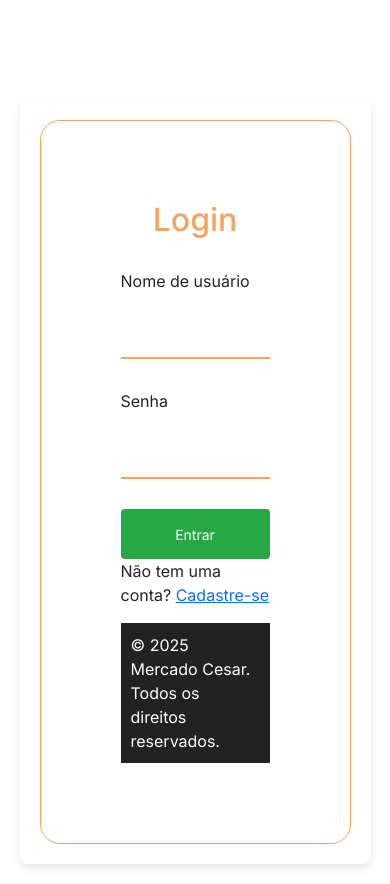
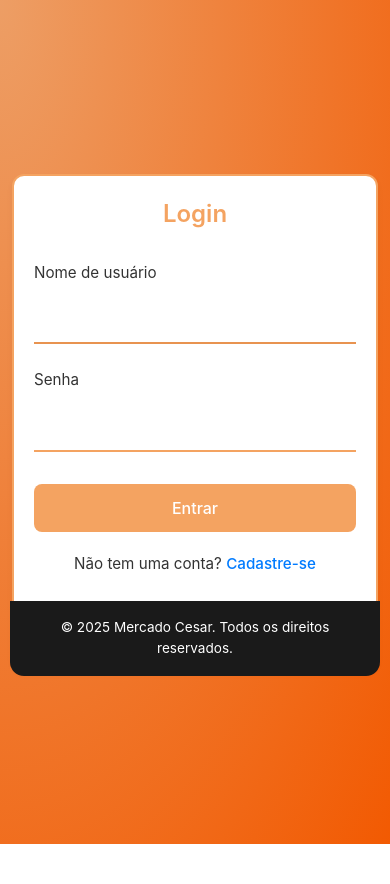
Before and after one commit to GabrielNFR/Mercado-Cesar, a Django app: page /accounts/login/ in a window 390 px wide. After the commit the page ends 844 px from the top, so only its background shows below. Run offline with Django 5.2, Linux system fonts and the light colour scheme.

Commit message:
Removidas redundâncias de css, e atualizadas templates de login e cadastro para ficarem mais bonitas

```diff
--- /dev/null
+++ b/mercadocesar/static/css/auth-forms.css
@@ -0,0 +1,175 @@
+/* Global Styles */
+* {
+  margin: 0;
+  padding: 0;
+  box-sizing: border-box;
+}
+
+body {
+  font-family: -apple-system, BlinkMacSystemFont, "Segoe UI", Roboto, "Helvetica Neue", Arial, sans-serif;
+  background: #ED9E65;
+  background: radial-gradient(at left top, #ED9E65, #F25A02);
+  background-attachment: fixed;
+  color: #333;
+  line-height: 1.6;
+  min-height: 100vh;
+}
+
+/* Auth Card Container */
+.auth-card {
+  background: white;
+  border: 2px solid #f4a361;
+  border-radius: 16px;
+  padding: 48px 40px;
+  box-shadow: 0 4px 6px rgba(0, 0, 0, 0.05);
+  max-width: 600px;
+  margin: 0 auto;
+}
+
+/* Title */
+.auth-title {
+  color: #f4a361;
+  font-size: 2rem;
+  font-weight: 600;
+  text-align: center;
+  margin-bottom: 40px;
+}
+
+/* Form Groups */
+.form-group {
+  margin-bottom: 32px;
+}
+
+.form-group label {
+  display: block;
+  color: #333;
+  font-size: 0.95rem;
+  font-weight: 400;
+  margin-bottom: 8px;
+}
+
+/* Input Fields */
+.auth-input,
+.form-group input[type="text"],
+.form-group input[type="password"] {
+  width: 100%;
+  padding: 12px 0;
+  font-size: 1rem;
+  color: #333;
+  background: transparent;
+  border: none;
+  border-bottom: 2px solid #f4a361;
+  border-radius: 0;
+  outline: none;
+  transition: border-color 0.3s ease;
+}
+
+.auth-input:focus,
+.form-group input:focus {
+  border-bottom-color: #e89350;
+  box-shadow: none;
+}
+
+.auth-input::placeholder {
+  color: #999;
+}
+
+/* Submit Button */
+.auth-btn {
+  width: 100%;
+  padding: 14px;
+  font-size: 1rem;
+  font-weight: 500;
+  color: white;
+  background-color: #f4a361;
+  border: none;
+  border-radius: 8px;
+  cursor: pointer;
+  transition: background-color 0.3s ease, transform 0.2s ease;
+  margin-top: 8px;
+  margin-bottom: 20px;
+}
+
+.auth-btn:hover {
+  background-color: #e89350;
+  transform: translateY(-1px);
+  color: white;
+}
+
+.auth-btn:active {
+  transform: translateY(0);
+}
+
+/* Link Text */
+.auth-link-text {
+  text-align: center;
+  color: #333;
+  font-size: 0.95rem;
+  margin-bottom: 24px;
+}
+
+.auth-link {
+  color: #007bff;
+  text-decoration: none;
+  font-weight: 500;
+  transition: color 0.3s ease;
+}
+
+.auth-link:hover {
+  color: #0056b3;
+  text-decoration: underline;
+}
+
+/* Footer */
+.auth-footer {
+  background-color: #1a1a1a;
+  color: white;
+  text-align: center;
+  padding: 16px;
+  font-size: 0.9rem;
+  margin: 24px -40px -48px -40px;
+  border-bottom-left-radius: 14px;
+  border-bottom-right-radius: 14px;
+}
+
+/* Alert Messages */
+.alert {
+  margin-bottom: 24px;
+  border-radius: 8px;
+}
+
+/* Responsive Design */
+@media (max-width: 768px) {
+  .auth-card {
+    padding: 32px 24px;
+    border-radius: 12px;
+  }
+
+  .auth-title {
+    font-size: 1.75rem;
+    margin-bottom: 32px;
+  }
+
+  .form-group {
+    margin-bottom: 24px;
+  }
+
+  .auth-footer {
+    margin: 24px -24px -32px -24px;
+    font-size: 0.85rem;
+  }
+}
+
+@media (max-width: 480px) {
+  .auth-card {
+    padding: 24px 20px;
+  }
+
+  .auth-title {
+    font-size: 1.5rem;
+  }
+
+  .auth-btn {
+    padding: 12px;
+  }
+}
--- a/mercadocesar/static/css/cartao.css
+++ b/mercadocesar/static/css/cartao.css
@@ -34,7 +34,7 @@
     gap: 15px;
 }
 
-.btn {
+.btn-cartao {
     display: inline-block;
     padding: 10px 20px;
     background-color: #28a745;
@@ -47,11 +47,11 @@
     margin-right: 10px;
 }
 
-.btn:hover {
+.btn-cartao:hover {
     background-color: #218838;
 }
 
-.btn-secondary {
+.btn-cartao-secondary {
     display: inline-block;
     padding: 10px 20px;
     background-color: #6c757d;
@@ -62,7 +62,7 @@
     font-size: 14px;
 }
 
-.btn-secondary:hover {
+.btn-cartao-secondary:hover {
     background-color: #5a6268;
 }
 
--- a/mercadocesar/static/css/testelogin.css
+++ /dev/null
@@ -1,208 +0,0 @@
-@import url('https://fonts.googleapis.com/css2?family=Inter:ital,opsz,wght@0,14..32,100..900;1,14..32,100..900&display=swap');
-
-*{
-    margin: 0;
-    padding: 0;
-    box-sizing: border-box;
-    font-family:verdana;}
-
-body{
-background-color:white;
-display:flex;
-flex-direction: column;
-justify-content:center;
-align-items:center;
-min-height: 100vh;
-margin: 0px;}
-
-
-header {
-    text-decoration: none;
-    position: fixed;
-    top: 0;
-    left: 0;
-    width: 100%;
-    padding: 10px 100px;
-    display: flex;
-    justify-content: space-between;
-    align-items: center;
-    z-index: 99;
-    background-color:#f4a361;
-    color:white;}
-
-.logo img {
-    width: 60px;
-    height: auto;
-}
-
-.menu a {
-    position: relative;
-    font-size: 1.1em;
-    color: #fff;
-    text-decoration: none;
-    font-weight: 300px;
-    margin-left: 0px;
-    border:#fbfaf9;
-    margin: 20px;
-}
-
-.menu a::after {
-    content: '';
-    position: absolute;
-    left: 0;
-    bottom: -6px;
-    width: 100%;
-    height: 3px;
-    background: #fff;
-    border-radius: 5px;
-    transform-origin: right;
-    transform: scaleX(0);
-    transition: transform .5s;
-}
-
-.menu a:hover::after {
-    transform-origin: left;
-    transform: scaleX(1);
-}
-
-.menu .login.popup{
-    width: 130px;
-    height: 50px;
-    background-color: transparent;
-    border: 2px solid white;
-    outline: none;
-    border-radius: 6px;
-    cursor: pointer;
-    font-size: 1.0em;
-    color: white;
-    font-weight: 500;
-    margin-left: 40px;
-    transition: .5s;
-}
-
-.menu .regis.popup{
-    width: 130px;
-    height: 50px;
-    background-color: transparent;
-    border: 2px solid white;
-    outline: none;
-    border-radius: 6px;
-    cursor: pointer;
-    font-size: 1.0em;
-    color: white;
-    font-weight: 300px;
-    margin-left: 20px;
-    transition: .5s;
-}
-
-.menu .login.popup:hover {
-    background: white;
-    color: #f4a361;
-}
-
-.login{
-    position: relative;
-    background: transparent;
-    border: 1px solid #f4a361;
-    border-radius: 20px;
-    justify-content: center;
-    align-items: center;
-}
-
-.login .caixa{
-    padding: 80px;
-    min-height: 30%;
-
-}
-
-.regis{
-    position: relative;
-    background: transparent;
-    border: 1px solid #f4a361;
-    border-radius: 20px;
-    justify-content: center;
-    align-items: center;
-}
-
-.regis .caixa{
-    padding: 80px;
-    min-height: 30%;
-
-}
-
-.caixa h2{
-    font-size: 2em;
-    color: #f4a361;
-    text-align: center;
-}
-
-.input{
-    position: relative;
-    width: 100%;
-    height: 90px;
-    border-bottom: 2px solid #f4a361;
-    margin: 30px 0px;
-
-}
-
-.input label{
-    position: relative;
-    top: 50%;
-    left: 5px;
-    transform: translateY(-50%);
-    font-size: 1em;
-    color: #f4a361;
-    font-weight: 500;
-    pointer-events: none;
-    transition: .5s;
-}
-
-.input input:focus~label,
-.input input:valid~label{
-    top: -5px;
-}
-
- .input input{
-    width: 100%;
-    height: 90%;
-    background: transparent;
-    border: none;
-    outline: none;
-    font-size: 1em;
-    color: #f4a361;
-    font-weight: 500px;
-    padding: 0px 35px 0px 5px;
-}
-
-.btn{
-    width: 100%;
-    height: 50px;
-    background: #f4a361;
-    border: none;
-    outline: none;
-    border-radius: 6px;
-    cursor: pointer;
-    color: #fbfaf9;
-}
-
-
-button {
-     background-color:#f4a361;
-     color:white;
-     border-radius: 6px;
-     border-color:white;
-}
-form button:hover {
-     background-color: #333;
-      color: white;
-     }
-html {
-    scroll-behavior: smooth;
-}
-footer {
-    position: relative;
-    margin-top: 10px;
-    padding: 10px;
-    color: white;
-    background-color: #222;
-}
--- a/mercadocesar/templates/cadastrar_cartao.html
+++ b/mercadocesar/templates/cadastrar_cartao.html
@@ -48,8 +48,8 @@
                    placeholder="Ex: Cartão Principal">
         </div>
 
-        <button type="submit" class="btn">Cadastrar Cartão</button>
-        <a href="{% url 'listar_cartoes' %}" class="btn-secondary">Cancelar</a>
+        <button type="submit" class="btn-cartao">Cadastrar Cartão</button>
+        <a href="{% url 'listar_cartoes' %}" class="btn-cartao-secondary">Cancelar</a>
 
     </form>
 </main>
--- a/mercadocesar/templates/listar_cartoes.html
+++ b/mercadocesar/templates/listar_cartoes.html
@@ -5,7 +5,7 @@
 <main class="cartao">
     <div style="display: flex; justify-content: space-between; align-items: center; margin-bottom: 20px;">
         <h2>Meus Cartões</h2>
-        <a href="{% url 'cadastrar_cartao' %}" class="btn">+ Adicionar Cartão</a>
+        <a href="{% url 'cadastrar_cartao' %}" class="btn-cartao">+ Adicionar Cartão</a>
     </div>
 
     {% if messages %}
@@ -42,7 +42,7 @@
         </div>
     {% else %}
         <p class="muted">Nenhum cartão cadastrado ainda.</p>
-        <a href="{% url 'cadastrar_cartao' %}" class="btn">Cadastrar Primeiro Cartão</a>
+        <a href="{% url 'cadastrar_cartao' %}" class="btn-cartao">Cadastrar Primeiro Cartão</a>
     {% endif %}
 
     <br>
--- a/mercadocesar/templates/registration/login.html
+++ b/mercadocesar/templates/registration/login.html
@@ -1,41 +1,55 @@
-{% extends 'base.html' %}
 {% load static %}
+<!DOCTYPE html>
+<html lang="pt-BR">
+<head>
+    <meta charset="UTF-8">
+    <meta name="viewport" content="width=device-width, initial-scale=1.0">
+    <title>Login - Mercado Cesar</title>
+    <link href="https://cdn.jsdelivr.net/npm/bootstrap@5.3.0/dist/css/bootstrap.min.css" rel="stylesheet">
+    <link rel="stylesheet" href="{% static 'css/auth-forms.css' %}">
+</head>
+<body>
+    <div class="container">
+        <div class="row justify-content-center align-items-center min-vh-100">
+            <div class="col-12 col-md-8 col-lg-6">
+                <div class="auth-card">
+                    <h1 class="auth-title">Login</h1>
 
-{% block header %}
-
-{% endblock %}
-
-{% block content %}
-<main class="login">
-    <div class="caixa">
-        <h2>Login</h2>
+                    <form method="POST" action="{% url 'login' %}">
+                        {% csrf_token %}
 
                         {% if form.errors %}
-            <p style="color:red;">Usuário ou senha inválidos.</p>
+                            <div class="alert alert-danger alert-dismissible fade show" role="alert">
+                                Usuário ou senha inválidos.
+                                <button type="button" class="btn-close" data-bs-dismiss="alert"></button>
+                            </div>
                         {% endif %}
 
-        <form method="post">
-        {% csrf_token %}
-            <div class="input">
-                <p>Nome de usuário</p>
+                        <div class="form-group">
+                            <label for="id_username">Nome de usuário</label>
                             {{ form.username }}
                         </div>
 
-            <div class="input">
-                <p>Senha</p>
+                        <div class="form-group">
+                            <label for="id_password">Senha</label>
                             {{ form.password }}
                         </div>
-        <button type="submit" class="btn">Entrar</button>
 
-        <!-- Pra ir pro cadastro-->
-        <div class="link-cadastro">
-            <p>Não tem uma conta? <a href="{% url 'register' %}" class="cadastro">Cadastre-se</a></p>
+                        <button type="submit" class="btn auth-btn">Entrar</button>
+
+                        <p class="auth-link-text">
+                            Não tem uma conta? <a href="{% url 'register' %}" class="auth-link">Cadastre-se</a>
+                        </p>
+                    </form>
+
+                    <footer class="auth-footer">
+                        © 2025 Mercado Cesar. Todos os direitos reservados.
+                    </footer>
+                </div>
+            </div>
+        </div>
     </div>
 
-        </form>
-        <footer>
-        &copy; 2025 Mercado Cesar. Todos os direitos reservados.
-        </footer>
-    </div>
-</main>
-{% endblock %}
+    <script src="https://cdn.jsdelivr.net/npm/bootstrap@5.3.0/dist/js/bootstrap.bundle.min.js"></script>
+</body>
+</html>
```
Also changed, not shown: mercadocesar/static/css/buscar_itens.css (+0 -66 lines), mercadocesar/templates/registration/register.html (+42 -28 lines), db.sqlite3. Lines whose indentation alone changed are shown as unchanged.
